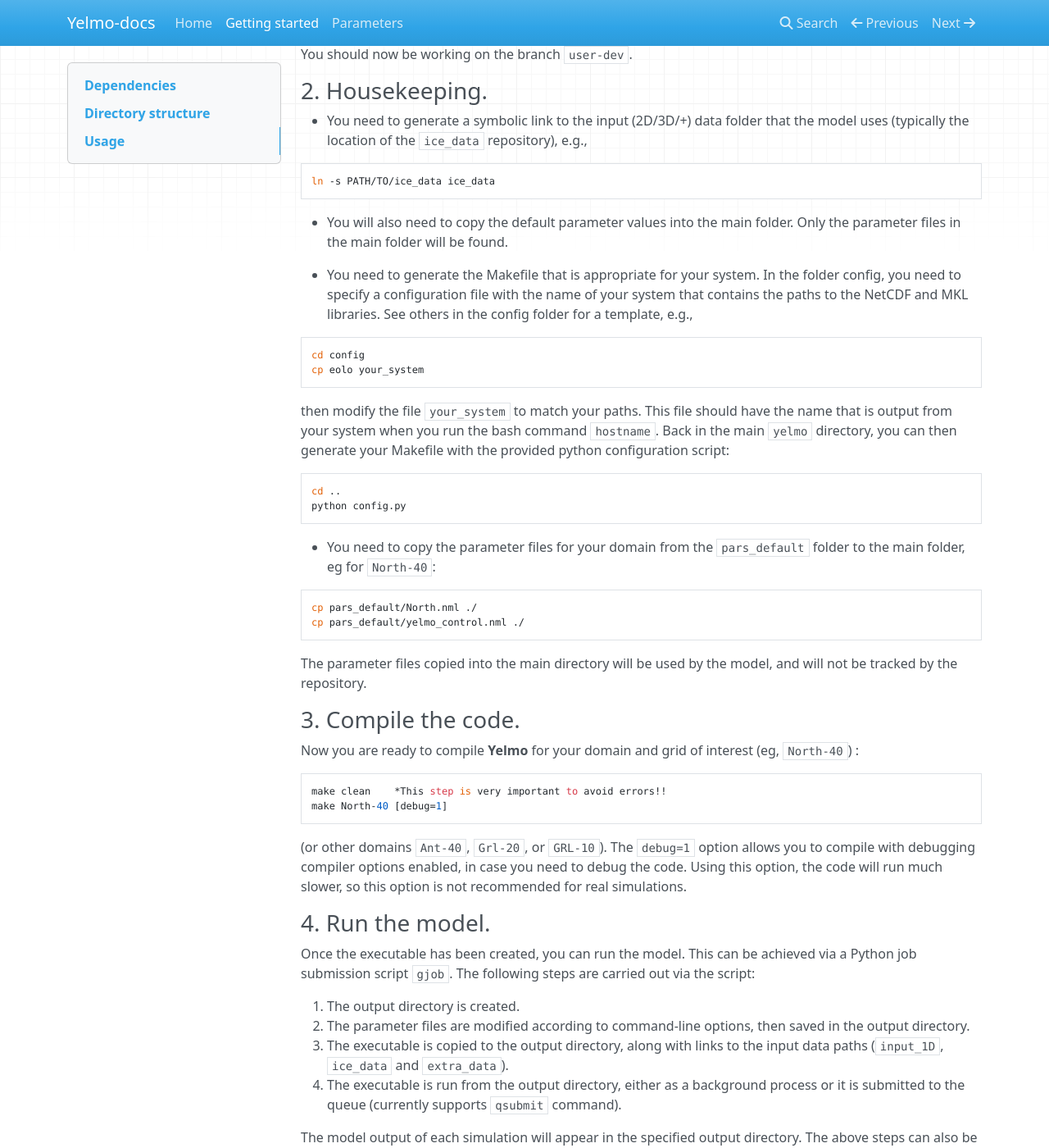
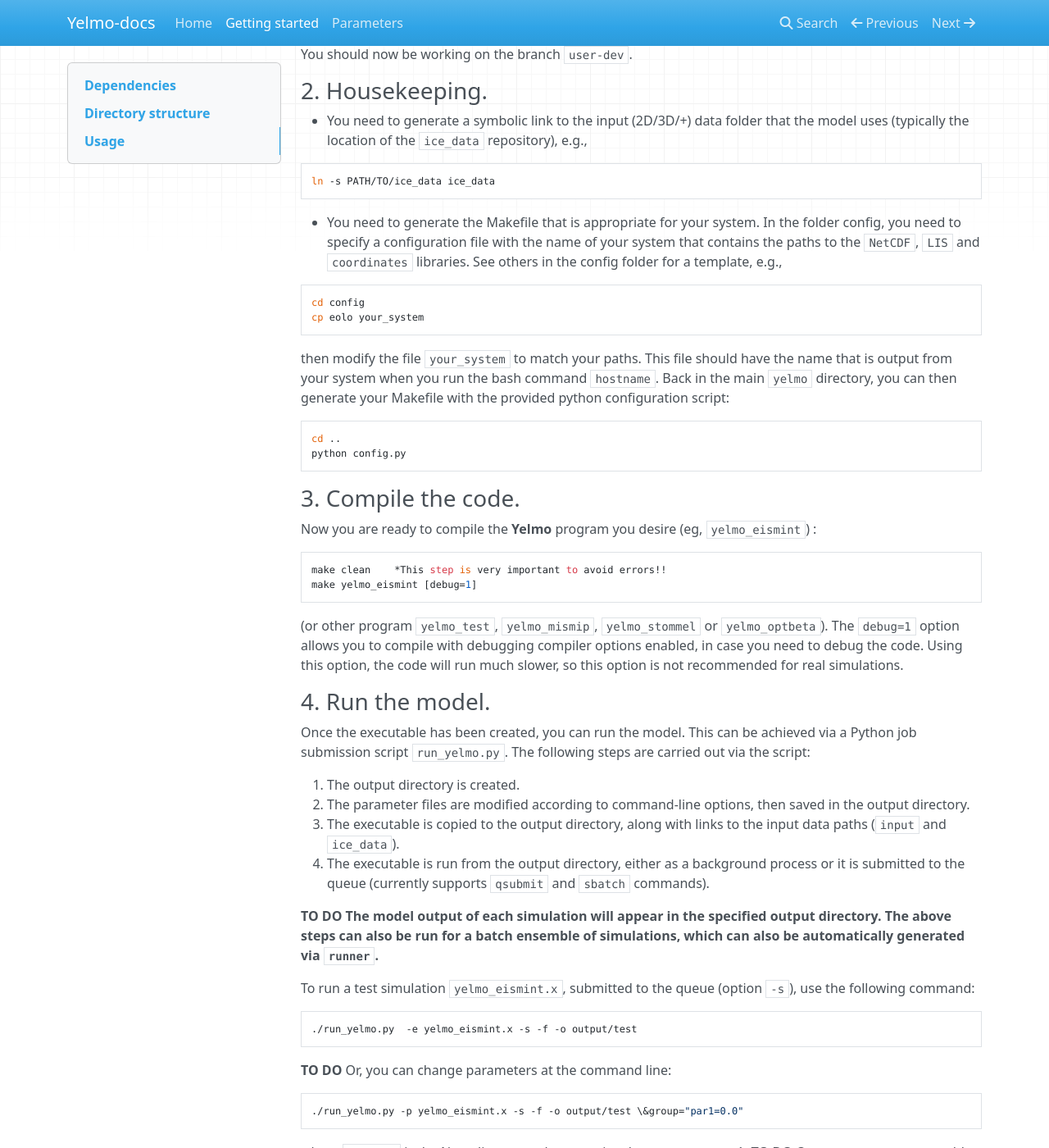
Before and after one commit to palma-ice/yelmo-docs, an MkDocs documentation site: the page built from docs/getting-started.md, in a window 1280 px wide and 1400 px high, scrolled down 1055 px. Shown: the whole window at 82% size. Built offline with MkDocs 1.6.1, drawn with Linux system fonts in a browser that asks for light colours; nearby versions of some CDN libraries; old or Windows-style settings are respelled for this version of MkDocs; some of the changed text lies outside the part shown.

Commit message:
Updated docs.

````diff
--- a/docs/getting-started.md
+++ b/docs/getting-started.md
@@ -3,13 +3,11 @@ running.
 
 ## Dependencies
 
-- Intel FORTRAN compiler with Math Kernel Library (MKL).
-Note: **Yelmo** can also be compiled using `gfortran`, however `ifort`
-is also necessary due to the dependence on MKL.
 - NetCDF library (preferably version 4.0 or higher)
+- LIS: [Library of Iterative Solvers for Linear Systems](http://www.ssisc.org/lis/)
 - [Coordinates library](https://github.com/alex-robinson/coordinates "alex-robinson/coordinates")
 - Python 2.7.x (only needed for automation of configuration of Makefile
-and job submission steps)
+and the use of the `run_yelmo.py` script for job preparation and submission)
 
 OPTIONAL:
 
@@ -24,16 +22,16 @@ config/
     Location of the Makefile template and configuration files.
 extra_data/
     An empty folder where user-specific input data can be stored.
-input_1D/
-    Location of any input time series data needed by the model.
+input/
+    Location of any input time series and other data needed by the model.
 libyelmo/
     All compiled object files and binaries will be located here
     after compilation (in bin/ and include/ directories).
 libs/
-    Auxiliary included libraries necessary for running the model.
+    Auxiliary included libraries necessary/useful for running the model.
 output/
     Default location for model output.
-pars_default/
+par/
     Folder containing the default parameter files for running Yelmo.
 src/
     Source code for Yelmo.
@@ -62,9 +60,7 @@ You should now be working on the branch `user-dev`.
 ```
 ln -s PATH/TO/ice_data ice_data
 ```
-- You will also need to copy the default parameter values into the main folder. Only the parameter files in the main folder will be found.
-
-- You need to generate the Makefile that is appropriate for your system. In the folder config, you need to specify a configuration file with the name of your system that contains the paths to the NetCDF and MKL libraries. See others in the config folder for a template, e.g.,
+- You need to generate the Makefile that is appropriate for your system. In the folder config, you need to specify a configuration file with the name of your system that contains the paths to the `NetCDF`, `LIS` and `coordinates` libraries. See others in the config folder for a template, e.g.,
 
 ```
 cd config
@@ -77,61 +73,52 @@ cd ..
 python config.py
 ```
 
-- You need to copy the parameter files for your domain from the `pars_default` folder to the main folder, eg for `North-40`:
-
-```
-cp pars_default/North.nml ./
-cp pars_default/yelmo_control.nml ./
-```
-The parameter files copied into the main directory will be used by
-the model, and will not be tracked by the repository.
-
 ### 3. Compile the code.
 
-Now you are ready to compile **Yelmo** for your domain and grid of interest (eg, `North-40`) :
+Now you are ready to compile the **Yelmo** program you desire (eg, `yelmo_eismint`) :
 
 ```
 make clean    *This step is very important to avoid errors!!
-make North-40 [debug=1]
+make yelmo_eismint [debug=1]
 ```
-(or other domains `Ant-40`, `Grl-20`, or `GRL-10`). The `debug=1` option allows you to compile with debugging compiler options enabled, in case you need to debug the code. Using this option, the code will run much slower, so this option is not recommended for real simulations.
+(or other program `yelmo_test`, `yelmo_mismip`, `yelmo_stommel` or `yelmo_optbeta`). The `debug=1` option allows you to compile with debugging compiler options enabled, in case you need to debug the code. Using this option, the code will run much slower, so this option is not recommended for real simulations.
 
 ### 4. Run the model.
 
 Once the executable has been created, you can run the model. This can be
-achieved via a Python job submission script `gjob`. The following steps
+achieved via a Python job submission script `run_yelmo.py`. The following steps
 are carried out via the script:
 
 1. The output directory is created.
 2. The parameter files are modified according to command-line options,
 then saved in the output directory.
 3. The executable is copied to the output directory, along with
-links to the input data paths (`input_1D`, `ice_data` and `extra_data`).
-4. The executable is run from the output directory, either as a background process or it is submitted to the queue (currently supports `qsubmit` command).
+links to the input data paths (`input` and `ice_data`).
+4. The executable is run from the output directory, either as a background process or it is submitted to the queue (currently supports `qsubmit` and `sbatch` commands).
 
-The model output of each simulation will appear in the specified output directory. The above steps can also be run for a batch ensemble of simulations, which can also be automatically generated via `gjob`.
+**TO DO** __The model output of each simulation will appear in the specified output directory. The above steps can also be run for a batch ensemble of simulations, which can also be automatically generated via `runner`.__
 
-To run a test simulation of the domain `North-40`, submitted to the queue (option `-l`), use the following command:
+To run a test simulation `yelmo_eismint.x`, submitted to the queue (option `-s`), use the following command:
 
 ```
-python gjob -p North-40 -l -f -o output/test
+./run_yelmo.py  -e yelmo_eismint.x -s -f -o output/test
 ```
 
-Or, you can change parameters at the command line:
+**TO DO** Or, you can change parameters at the command line:
 
 ```
-python gjob -p North-40 -l -f -o output/test \&group="par1=0.0"
+./run_yelmo.py -p yelmo_eismint.x -s -f -o output/test \&group="par1=0.0"
 ```
 where `\&group` is the Namelist group that contains the parameter par1.
-Or, you can run an ensemble of simulations:
+**TO DO** Or, you can run an ensemble of simulations:
 
 ```
-python gjob -p North-40 -l -f -a output/ens1 \&group="par1=0.0,0.5 par2=0,1,2"
+./run_yelmo.py -p yelmo_eismint.x -s -f -a output/ens1 \&group="par1=0.0,0.5 par2=0,1,2"
 ```
 \*Note the change of `-o` to `-a` which means that sub-directories will be automatically generated for each simulation inside the chosen directory.
 
 More information about running jobs can be found in the help:
 
 ```
-python gjob -h
+./run_yelmo.py -h
 ```
````
